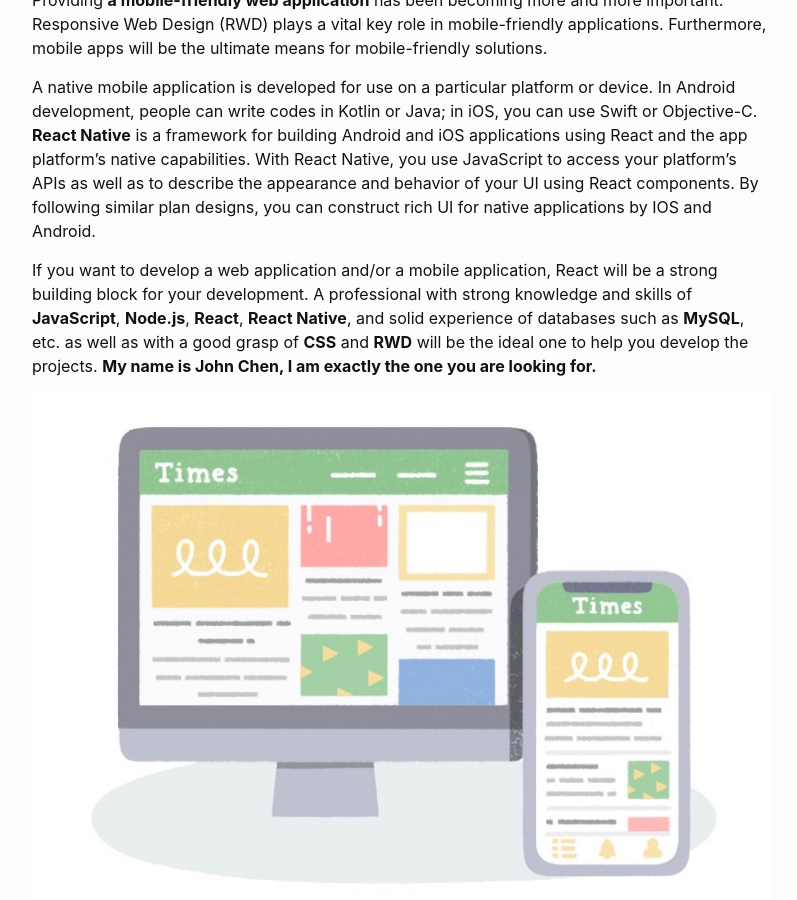
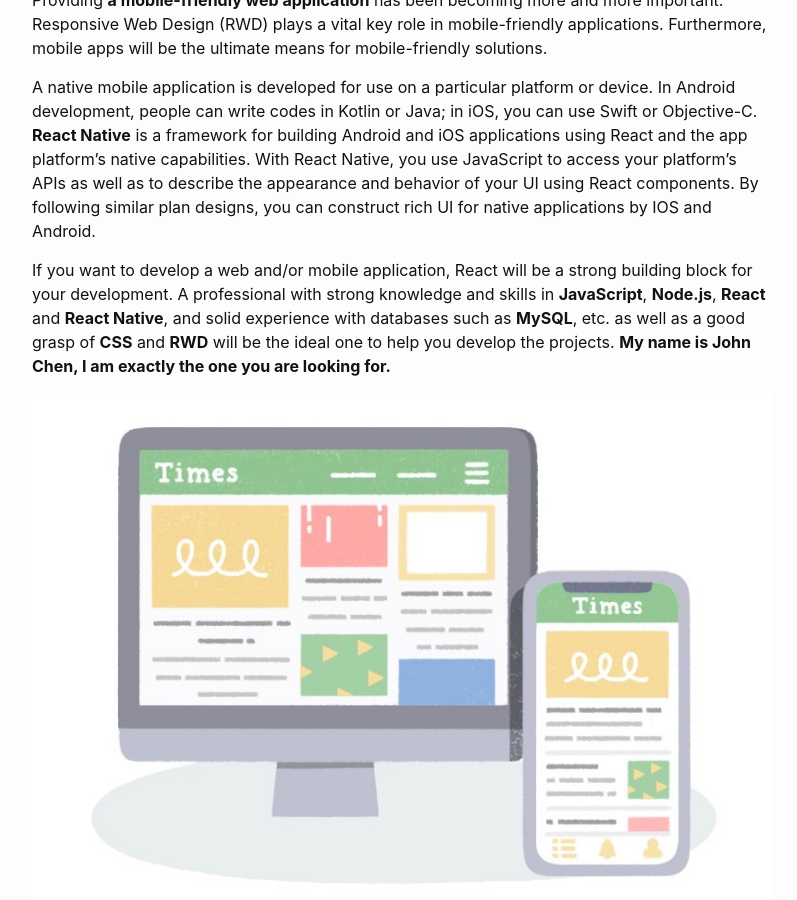
Before and after one commit to jglchen/jglchen.github.io, a Jekyll site: the page built from index.md, in a window 1280 px wide and 900 px high, scrolled down 311 px. Shown: the whole window, without its empty margins (238-1035 px from the left). Built offline with Jekyll 4.4.1, drawn with Linux system fonts in a browser that asks for light colours; comment, search, counter and statistics services are not loaded.

Commit message:
Update index.md

```diff
--- a/index.md
+++ b/index.md
@@ -14,7 +14,7 @@ Internet traffic from mobile devices has surpassed the traffic from desktops for
 
 A native mobile application is developed for use on a particular platform or device. In Android development, people can write codes in Kotlin or Java; in iOS, you can use Swift or Objective-C. **React Native** is a framework for building Android and iOS applications using React and the app platform’s native capabilities. With React Native, you use JavaScript to access your platform’s APIs as well as to describe the appearance and behavior of your UI using React components. By following similar plan designs, you can construct rich UI for native applications by IOS and Android.
 
-If you want to develop a web application and/or a mobile application, React will be a strong building block for your development. A professional with strong knowledge and skills of **JavaScript**, **Node.js**, **React**, **React Native**, and solid experience of databases such as **MySQL**, etc. as well as with a good grasp of **CSS** and **RWD** will be the ideal one to help you develop the projects. **My name is John Chen, I am exactly the one you are looking for.**
+If you want to develop a web and/or mobile application, React will be a strong building block for your development. A professional with strong knowledge and skills in **JavaScript**, **Node.js**, **React** and **React Native**, and solid experience with databases such as **MySQL**, etc. as well as a good grasp of **CSS** and **RWD** will be the ideal one to help you develop the projects. **My name is John Chen, I am exactly the one you are looking for.**
 
 ![app-web-mobile](/images/app-web-mobile.jpeg)
 
```
Also changed, not shown: 1 other file.
